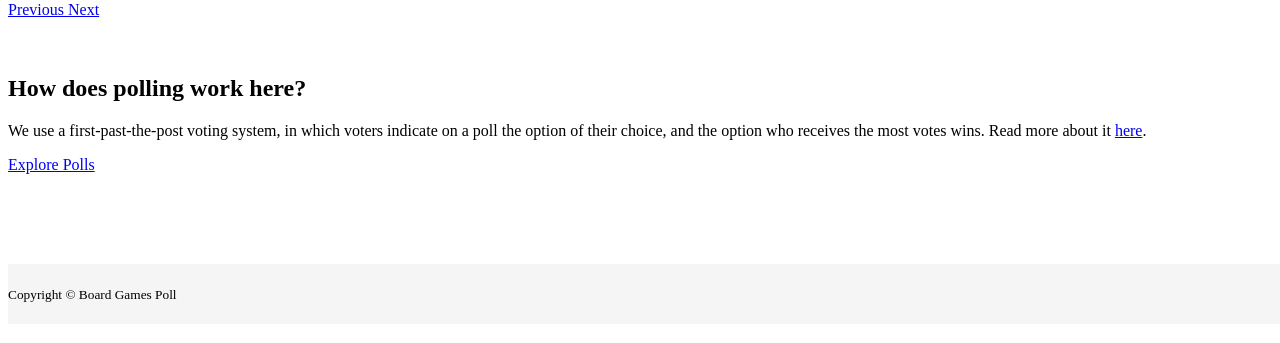
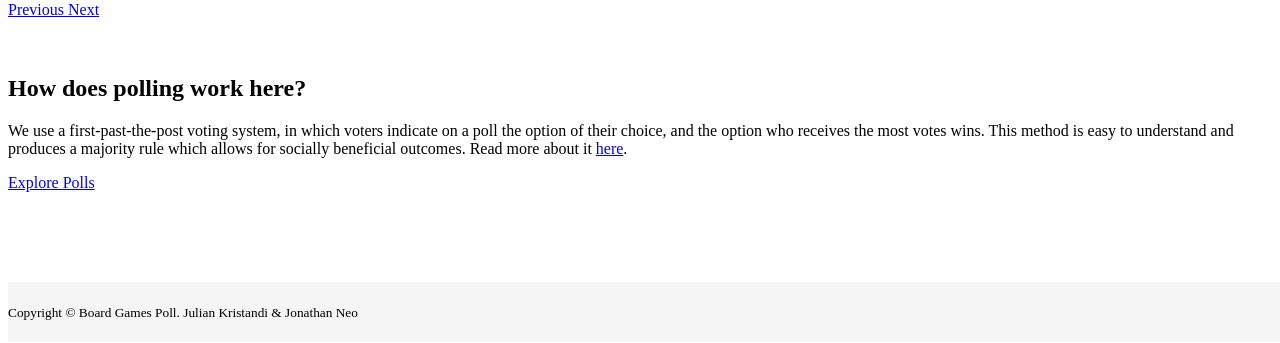
Before and after one commit to jonathanneo/boardGamesPoll, a Flask app: template app/templates/about.html in a window 1280 px wide. Shown: the part 1533-1876 px from the top of the page. Before the commit the page ends 1835 px from the top, so only its background shows below. Run offline with Flask 2, Linux system fonts and the light colour scheme; the template is opened without the code that fills it, so the values that code supplies are empty; some libraries are stand-ins or nearby versions.

Commit message:
updated app.db and about/footer

```diff
--- a/app/templates/about.html
+++ b/app/templates/about.html
@@ -1,4 +1,6 @@
-{% extends "base.html" %} {% import 'bootstrap/wtf.html' as wtf %} {% block app_content %}
+{% extends "base.html" %}
+{% import 'bootstrap/wtf.html' as wtf %}
+{% block app_content %}
 
 <div class="fluid-container">
   <br><br>
@@ -54,7 +56,7 @@
   <br><br>
   <div class="col-12 text-center">
     <h2 class="display-4">How does polling work here?</h2>
-    <p class="lead">We use a first-past-the-post voting system, in which voters indicate on a poll the option of their choice, and the option who receives the most votes wins. Read more about it <a href="https://en.wikipedia.org/wiki/First-past-the-post_voting">here</a>.</p>
+    <p class="lead">We use a first-past-the-post voting system, in which voters indicate on a poll the option of their choice, and the option who receives the most votes wins. This method is easy to understand and produces a majority rule which allows for socially beneficial outcomes. Read more about it <a href="https://en.wikipedia.org/wiki/First-past-the-post_voting">here</a>.</p>
     <a class="btn btn-secondary btn-lg" href="{{ url_for('explore') }}" role="button">Explore Polls</a>
   </div>
   <br><br><br><br>
--- a/app/templates/footer.html
+++ b/app/templates/footer.html
@@ -25,6 +25,6 @@
 <!-- Footer -->
 <footer class="footer">
   <div class="container text-center">
-    <span class="text-muted"><small>Copyright &copy; Board Games Poll</small></span>
+    <span class="text-muted"><small>Copyright &copy; Board Games Poll. Julian Kristandi & Jonathan Neo</small></span>
   </div>
 </footer>
```
Also changed, not shown: app.db.
